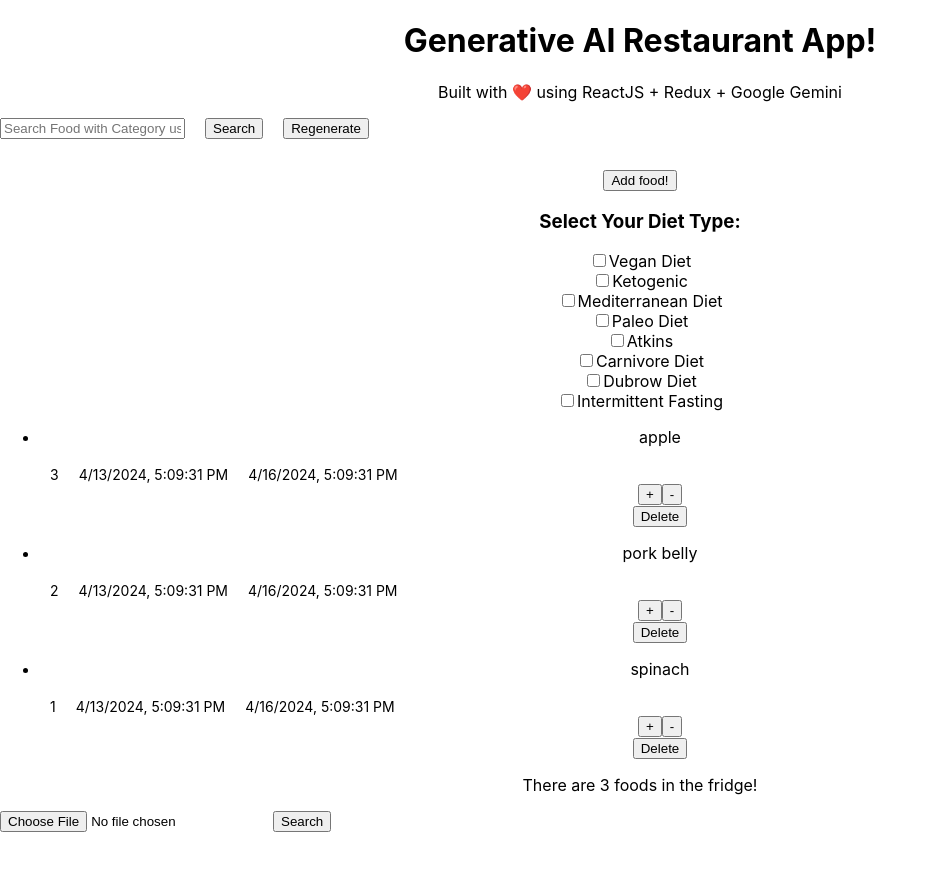
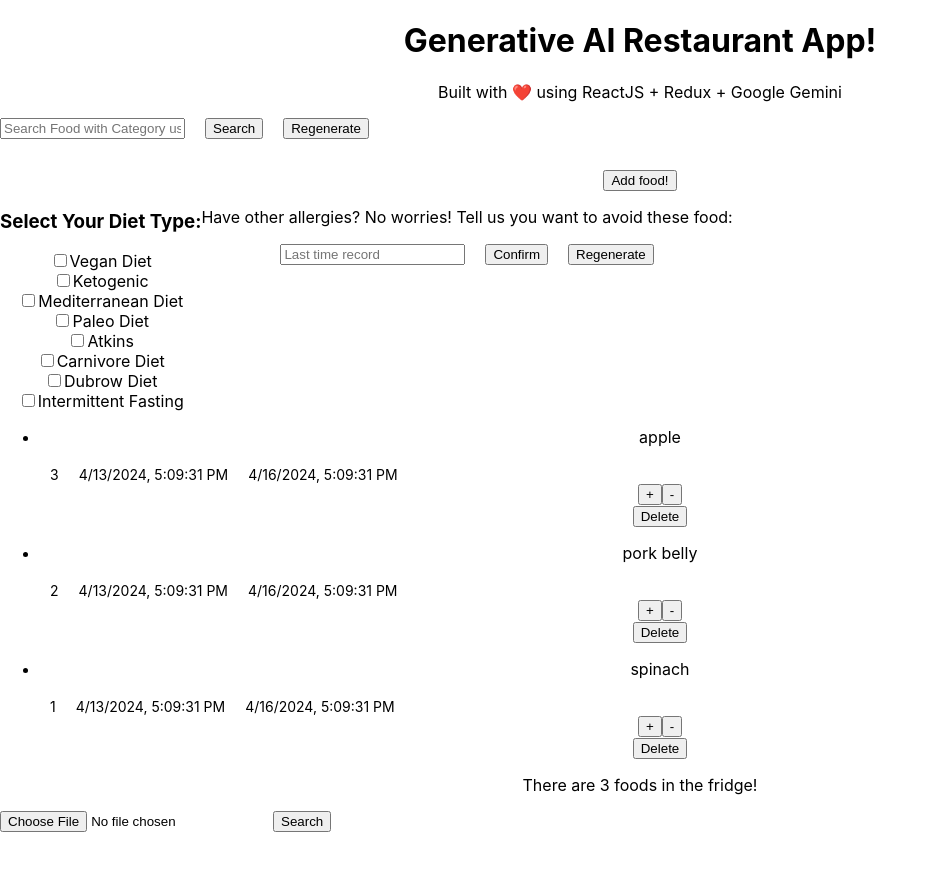
Before and after one commit to VivianRMS/Snap-Meal, a React (Create React App) app: page / in a window 1280 px wide. Shown: the top 870 px of the page, without its empty margins (0-937 px from the left). Built offline with nearby package versions, Linux system fonts and the light colour scheme.

Commit message:
update allergies

```diff
--- a/src/components/Homepage.js
+++ b/src/components/Homepage.js
@@ -13,7 +13,6 @@ exp_date.setDate(exp_date.getDate() + 3);
 const result_schedule = [
   { recipeName: "", recipeDescription: "", numberIn14Days: 0 },
 ];
-
 
 const testfoods = [
   {
@@ -41,7 +40,7 @@ const testfoods = [
 
 const Home = () => {
   const [search, setSearch] = useState("");
-  const [aiResponse, setResponse] = useState("");
+  const [allergies, setAllergies] = useState("");
   const [foods, setfoods] = useState(testfoods);
   const [recipes, setRecipe] = useState(result_schedule);
   const [loading, setLoading] = useState(false);
@@ -54,18 +53,14 @@ const Home = () => {
 
   // Generative AI Call to fetch dishes
 
-  async function aiRun() {
+  async function changeAllergies() {
     setLoading(true);
-    const prompt = `random meals related to ${search} category with images and prices`;
-    const result = await model_text.generateContent([prompt]);
-    const response = await result.response;
-    const text = response.text();
-    setResponse(text);
+    setAllergies("${search}");
     setLoading(false);
   }
 
   const handleClick = () => {
-    aiRun();
+    changeAllergies();
   };
 
   async function generateRecipe() {
@@ -86,7 +81,7 @@ const Home = () => {
         .replace(
           /, ([^,]*)$/,
           " and $1"
-        )}. Please provide the answer in the form of an array [{recipeName, recipeDescription, numberIn14Days}].`;
+        )}. Please avoid foods in ${allergies} Please provide the answer in the form of an array [{recipeName, recipeDescription, numberIn14Days}].`;
 
       const result = await model_text.generateContent(prompt);
       setRecipe(result);
@@ -136,7 +131,6 @@ const Home = () => {
     <div>
       <h1>Generative AI Restaurant App!</h1>
       <p>Built with ❤️ using ReactJS + Redux + Google Gemini</p>
-
       <div style={{ display: "flex" }}>
         <input
           placeholder="Search Food with Category using Generative AI"
@@ -149,12 +143,10 @@ const Home = () => {
           Regenerate
         </button>
       </div>
-
       {loading === true && search !== "" ? (
         <p style={{ margin: "30px 0" }}>Loading ...</p>
       ) : (
         <div style={{ margin: "30px 0" }}>
-          <p>{aiResponse}</p>
         </div>
       )}
       <button
@@ -169,10 +161,25 @@ const Home = () => {
           setfoods={setfoods}
           setShowAddFood={setShowAddFood}
         />
-      ) : null}      <div>
+      ) : null}{" "}
+      <div style={{ display: "flex" }}>
         <DietFilters diets={diets} onDietChange={handleDietChange} />
+        <div>
+          <p>
+            Have other allergies? No worries! Tell us you want to avoid these food:
+          </p>
+          <input
+            placeholder="Last time record"
+            onChange={(e) => handleChangeSearch(e)}
+          />
+          <button style={{ marginLeft: "20px" }} onClick={() => handleClick()}>
+            Confirm
+          </button>
+          <button style={{ marginLeft: "20px" }} onClick={() => handleClick2()}>
+            Regenerate
+          </button>
+        </div>
       </div>
-
       <FoodList foods={foods} setfoods={setfoods} />
     </div>
   );
@@ -335,5 +342,4 @@ const DietFilters = ({ diets, onDietChange }) => {
   );
 };
 
-
 export default Home;
```
